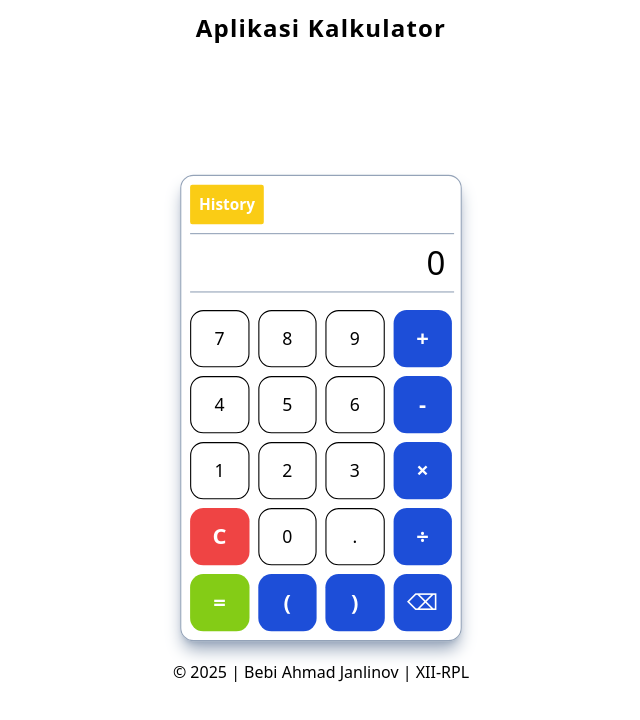
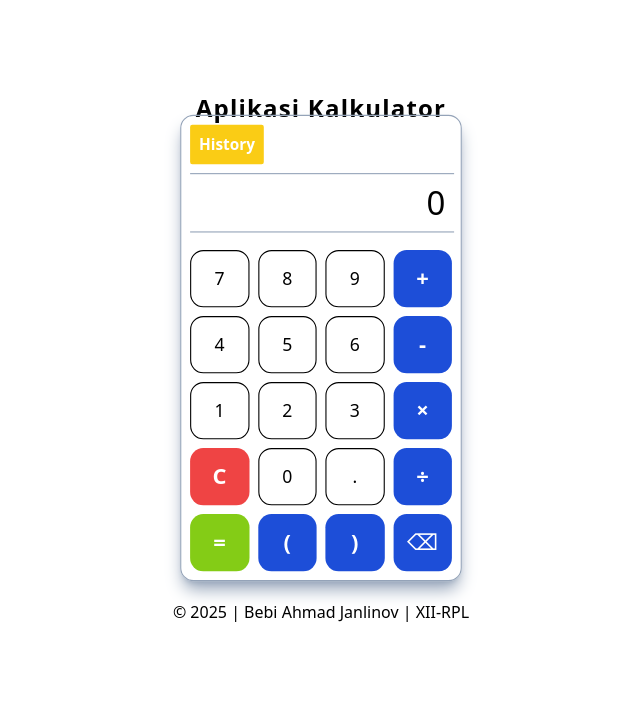
Before and after one commit to Ertridh/ukk-aplikasi-kalkulator, a website: page public/index.html in a window 1280 px wide. Shown: the whole page, without its empty margins (319-959 px from the left). Drawn offline with Linux system fonts and the light colour scheme.

Commit message:
Update index.html

```diff
--- a/public/index.html
+++ b/public/index.html
@@ -9,13 +9,11 @@
 </head>
 <body>
 
-<!-- Header -->
-<header class="py-3 absolute w-full text-center">
-    <h1 class="font-bold text-lg sm:text-xl md:text-2xl lg:3xl tracking-wider">Aplikasi Kalkulator</h1>
-</header>
-
 <!-- Konten Utama -->
-<main class="min-h-screen flex justify-center items-center flex-col pt-3 lg:pt-20">
+<main class="flex justify-center items-center flex-col lg:pt-20">
+    <header class="py-3 w-full text-center">
+        <h1 class="font-bold text-lg sm:text-xl md:text-2xl lg:3xl tracking-wider">Aplikasi Kalkulator</h1>
+    </header>
     <div class="flex lg:gap-10">
         <div id="calcLayout" class="container border border-slate-400 border-solid max-w-64 p-2 rounded-xl shadow-lg shadow-slate-400 scale-90 lg:scale-110 flex-none">
             <button class="btn-history sm:hidden" onclick="openHistoryPhone()">History</button>
```
